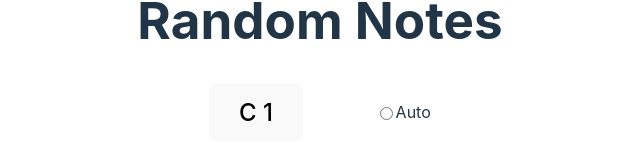
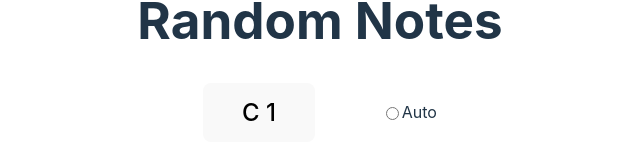
Before and after one commit to Julian-D-Rojas/Random, a React (Vite) app: page / in a window 1280 px wide. Shown: the part 350-510 px from the top of the page, without its empty margins (320-960 px from the left). Built offline with nearby package versions, Linux system fonts and the light colour scheme.

Commit message:
ancho de boton fijo

```diff
--- a/src/index.css
+++ b/src/index.css
@@ -45,7 +45,7 @@ button {
   background-color: rgb(197, 129, 4);
   cursor: pointer;
   transition: border-color 0.25s;
-
+  min-width: 7rem;
 }
 button:hover {
   border-color: #ffd48f;
```
